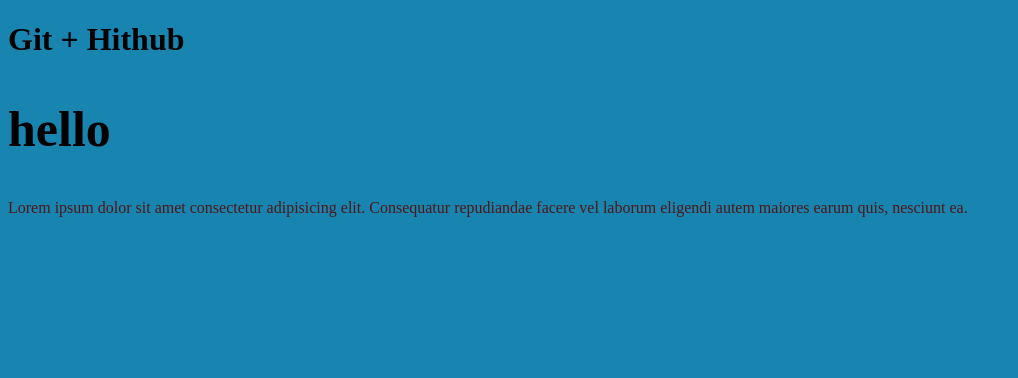
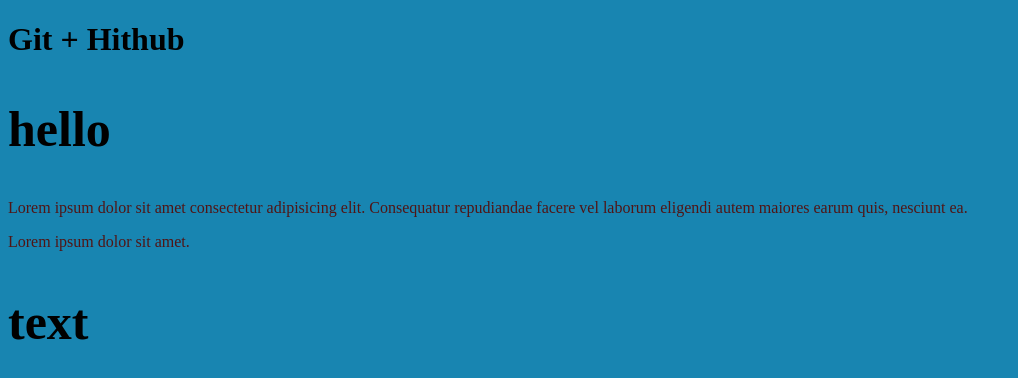
Before and after one commit to alexcssname/git-test, a plain HTML site: page index.html in a window 1280 px wide. Shown: the whole page, without its empty margins (0-1018 px from the left). Drawn offline with Linux system fonts and the light colour scheme.

Commit message:
new letters

```diff
--- a/index.html
+++ b/index.html
@@ -14,6 +14,8 @@
     <h2>hello</h2>
     <p>Lorem ipsum dolor sit amet consectetur adipisicing elit. Consequatur repudiandae facere vel laborum eligendi
         autem maiores earum quis, nesciunt ea.</p>
+        <p>Lorem ipsum dolor sit amet.</p>
+        <h2>text</h2>
 </body>
 
 </html>
```
